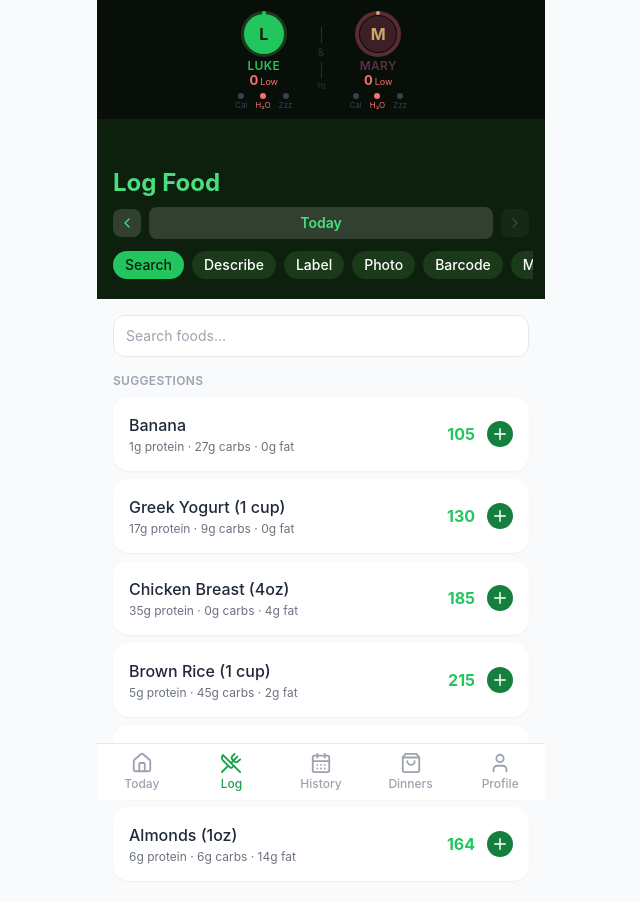
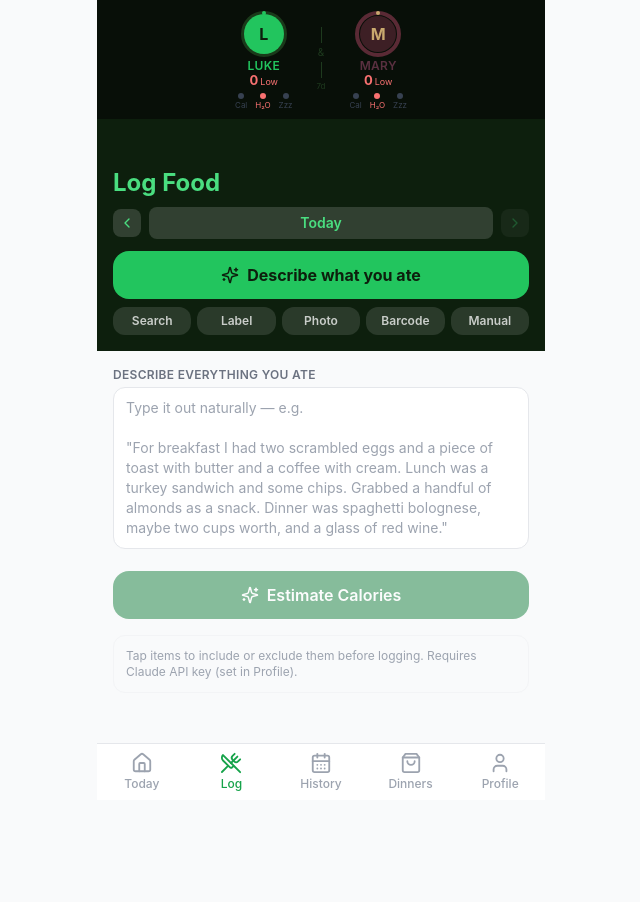
Before and after one commit to lukealley/food-planner, a React (Vite) app: page /log in a window 1280 px wide. Shown: the top 902 px of the page, without its empty margins (319-959 px from the left). After the commit the page ends 805 px from the top, so only its background shows below. Built offline with nearby package versions, Linux system fonts and the light colour scheme.

Commit message:
Make Describe the primary Log Food option, secondary row for others

```diff
--- a/src/pages/LogMeal.jsx
+++ b/src/pages/LogMeal.jsx
@@ -53,7 +53,7 @@ export default function LogMeal() {
   const t = themes[activeUser]
 
   const [params] = useSearchParams()
-  const [mode, setMode] = useState(params.get('mode') || 'search')
+  const [mode, setMode] = useState(params.get('mode') || 'describe')
   const [logDate, setLogDate] = useState(params.get('date') || todayStr())
 
   // Search state
@@ -287,9 +287,10 @@ Reply with ONLY valid JSON in exactly this format — no extra text:
     setServings('1')
   }
 
-  const modes = [['search','Search'], ['describe','Describe'], ['label','Label'], ['photo','Photo'], ['barcode','Barcode'], ['manual','Manual']]
+  const secondaryModes = [['search','Search'], ['label','Label'], ['photo','Photo'], ['barcode','Barcode'], ['manual','Manual']]
 
-  const inactiveBg = t.headerBg === '#0d1f0d' ? '#1a3a1a' : '#6b3a45'
+  const inactiveBg  = t.headerBg === '#0d1f0d' ? '#1a3a1a' : '#6b3a45'
+  const inactiveSm  = 'rgba(255,255,255,0.12)'
 
   return (
     <div className="pb-28">
@@ -330,15 +331,29 @@ Reply with ONLY valid JSON in exactly this format — no extra text:
           )}
         </div>
 
-        <div className="flex gap-2 mt-3 overflow-x-auto pb-1 -mx-1 px-1">
-          {modes.map(([m, label]) => (
+        {/* Primary: Describe button */}
+        <button
+          onClick={() => setMode('describe')}
+          className="w-full mt-3 flex items-center justify-center gap-2 py-3 rounded-2xl font-bold text-base transition-colors"
+          style={mode === 'describe'
+            ? { background: t.accent, color: t.headerBg }
+            : { background: 'rgba(255,255,255,0.18)', color: '#fff' }
+          }
+        >
+          <Sparkles size={18} />
+          Describe what you ate
+        </button>
+
+        {/* Secondary: smaller options */}
+        <div className="flex gap-1.5 mt-2">
+          {secondaryModes.map(([m, label]) => (
             <button
               key={m}
               onClick={() => setMode(m)}
-              className="px-3 py-1 rounded-full text-sm font-medium transition-colors whitespace-nowrap"
+              className="flex-1 py-1.5 rounded-xl text-xs font-semibold transition-colors"
               style={mode === m
                 ? { background: t.accent, color: t.headerBg }
-                : { background: inactiveBg, color: '#fff' }
+                : { background: inactiveSm, color: 'rgba(255,255,255,0.75)' }
               }
             >
               {label}
```
